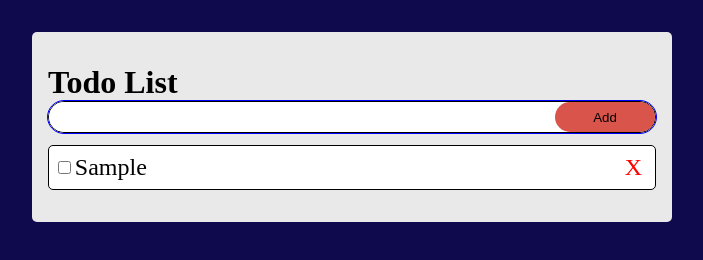
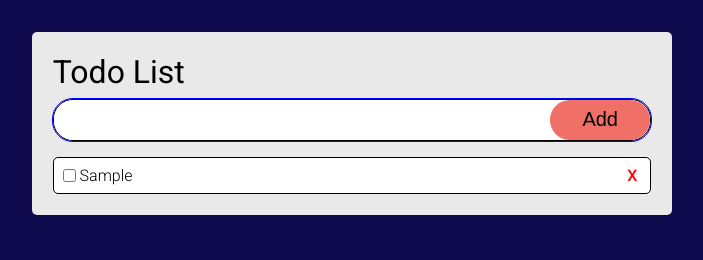
Before and after one commit to niahon/todo-list, a plain HTML site: page index.html in a window 1280 px wide. Both pictures are taken after typing "Sample" into the empty fields and a click on the button "Add". Shown: the whole page, without its empty margins (288-991 px from the left). Drawn offline with Linux system fonts and the light colour scheme.

Commit message:
Style list and add strikethrough functionality

```diff
--- a/index.html
+++ b/index.html
@@ -14,7 +14,7 @@
             <input id ="text-field" >
             <button id="submit">Add</button>
         </div>
-        <ul id="todo-list">
+        <ul id="todo-list" spellcheck="false">
         </ul>
     </div>
 </body>
--- a/script.js
+++ b/script.js
@@ -5,10 +5,14 @@ let elSubmit = document.getElementById("submit");
 let elList = document.getElementById("todo-list");
 let elLabels = document.getElementsByTagName("label");
 
-console.log(elText);
 
 let todoText
 let itemArray = [];
+
+window.addEventListener("load", () => {
+    elText.value = "";
+    todoText = "";
+})
 
 elText.addEventListener("keydown", (e) => {
     if (e.key === "Enter") {
@@ -38,6 +42,10 @@ function labelListener(label) {
     label.addEventListener("keydown", confirmEdit);
 }
 
+function checkboxListener(check) {
+    check.addEventListener("click", strikeThroughItem);
+}
+
 function createItem(text) {
     const newListItem = document.createElement("li");
     newListItem.classList.add("list-item");
@@ -55,9 +63,9 @@ function createItem(text) {
     itemArray.push(newListItem);
     deleteListener(newDelete);
     setId(newCheckbox, newLabel);
-    console.log(elLabels);
     newLabel.setAttribute("contenteditable", "true");
     labelListener(newLabel);
+    checkboxListener(newCheckbox);
 }
 
 function focusLabel(e) {
@@ -96,3 +104,7 @@ function updateId() {
         checkbox.id = id;
     }
 }
+
+function strikeThroughItem(e) {
+    e.target.nextSibling.classList.toggle("strike-through");
+}
--- a/style.css
+++ b/style.css
@@ -1,10 +1,12 @@
+@import url('https://fonts.googleapis.com/css2?family=Roboto:ital,wght@0,100;0,300;0,400;0,500;0,700;0,900;1,100;1,300;1,400;1,500;1,700;1,900&display=swap');
+
 :root {
     --text-color: #e1d9f7;
     --invert-text-color: rgb(34, 34, 34);
     --background-color: rgb(15, 10, 78);
     --primary-color: #e9e9e9;
     --secondary-color: #8f1e42;
-    --accent-color: #d9544a;
+    --accent-color: #F06F66;
 
 }
 
@@ -25,12 +27,19 @@ html {
 
 body {
     background-color: var(--background-color);
+    font-family: Roboto, Inter;
+    font-weight: 300;
+}
+
+h1 {
+    font-weight: 400;
+
 }
 
 /* TODO LIST */
 
 .todo-container {
-    padding: 2rem 1rem;
+    padding: 1.3rem;
     background-color: var(--primary-color);
     width: 75%;
     border-radius: 5px;
@@ -50,16 +59,17 @@ body {
         border: 1px solid black;
         border-radius: 20px;
         background-color: white;
+        margin: 0.5rem 0 1rem;
 }
         #text-field {
             font-size: 16px;
-            height: 30px;
+            height: 40px;
             flex-grow: 1;
             border: none;
             border-radius: 20px;
             min-width: 0;
             max-width: 100%;
-            padding: 0 0.3rem 0 0.5rem;
+            padding: 0 0.3rem 0 0.9rem;
         }
         #text-field:focus {
             outline: none;
@@ -77,6 +87,7 @@ body {
             flex-grow: 0.3;
             flex-basis: 50px;
             flex-shrink: 1;
+            font-size: 20px;
         }
 
     #todo-list {
@@ -85,7 +96,7 @@ body {
         .list-item {
             background-color: white;
             margin-top: 0.75rem;
-            font-size: 24px;
+            font-size: 16px;
             padding: 0.5rem 0.3rem;
             border-radius: 5px;
             display: flex;
@@ -108,4 +119,10 @@ body {
                 margin-right: 0.5rem;
                 float: right;
                 align-self: center;
+                font-weight: 500;
             }
+
+
+.strike-through {
+    text-decoration: line-through;
+}
```
Also changed, not shown: 1 other file.
